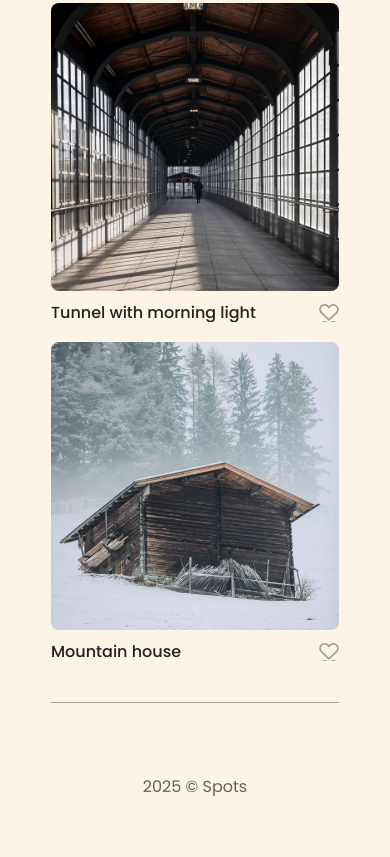
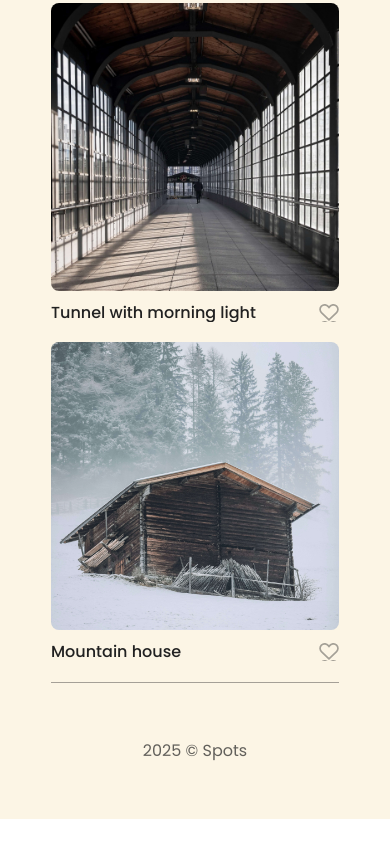
Before and after one commit to wcdavis26/se_project_spots, a plain HTML site: page index.html in a window 390 px wide. Shown: the part 1717-2574 px from the top of the page. After the commit the page ends 2536 px from the top, so only its background shows below. Drawn offline with Linux system fonts and the light colour scheme.

Commit message:
final corrections

```diff
--- a/blocks/cards.css
+++ b/blocks/cards.css
@@ -16,6 +16,7 @@
 @media screen and (max-width: 627px) {
   .cards {
     max-width: 288px;
+    padding-bottom: 20px;
   }
   .cards__list {
     gap: 20px 20px;
--- a/blocks/footer.css
+++ b/blocks/footer.css
@@ -9,4 +9,5 @@
   font-weight: 400;
   line-height: 1;
   font-size: 16px;
+  margin: 0;
 }
```
